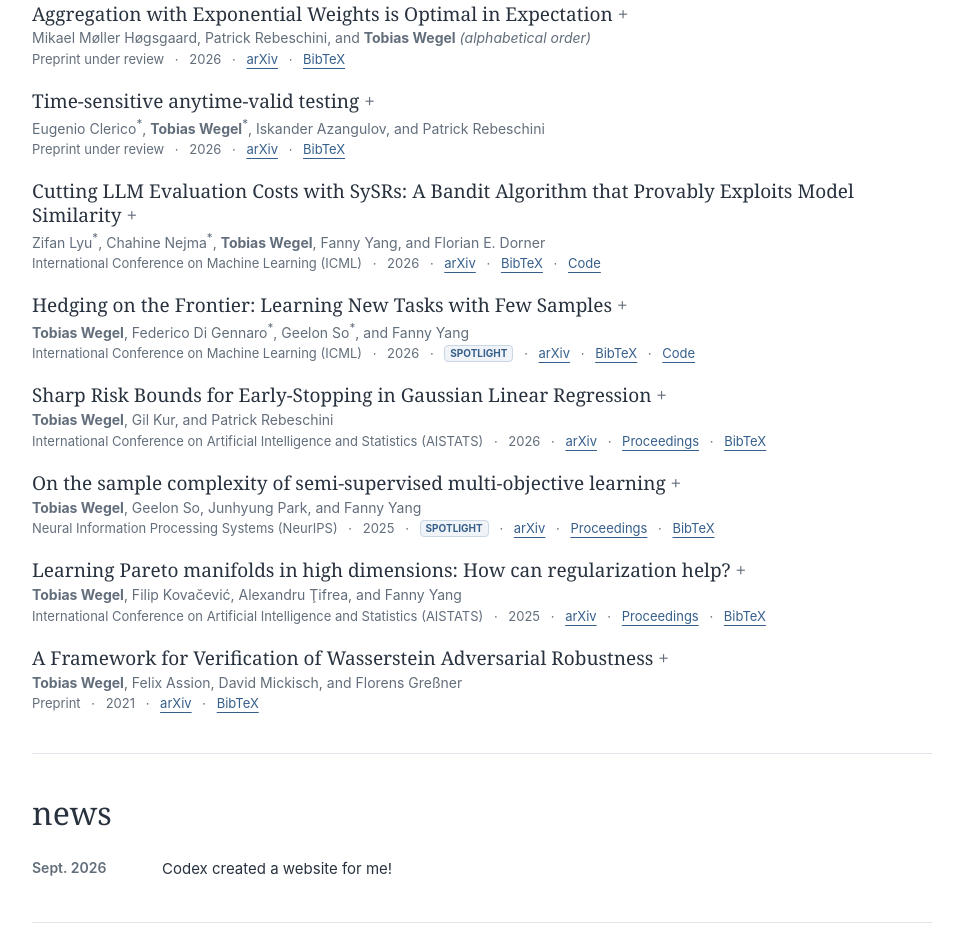
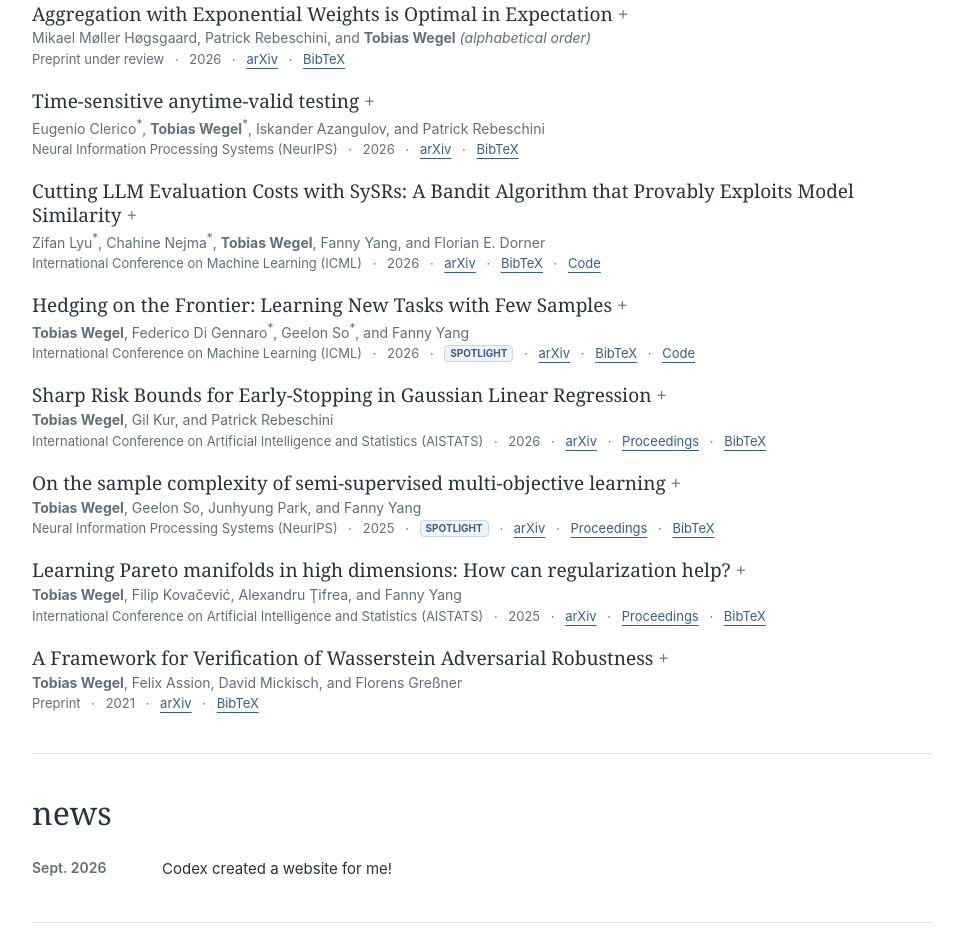
Before and after one commit to tobiaswegel/tobiaswegel.github.io, a plain HTML site: page index.html in a window 1280 px wide. Shown: the part 984-1924 px from the top of the page, without its empty margins (158-1121 px from the left). Drawn offline with nearby package versions, Linux system fonts and the light colour scheme.

Commit message:
Update website

```diff
--- a/index.html
+++ b/index.html
@@ -139,7 +139,7 @@
             <article>
               <h3><button class="paper-toggle" type="button" id="title-2605-06521" aria-expanded="false" aria-controls="abstract-2605-06521">Time-sensitive anytime-valid testing</button></h3>
               <p class="authors">Eugenio Clerico<sup>*</sup>, <strong>Tobias Wegel</strong><sup>*</sup>, Iskander Azangulov, and Patrick Rebeschini</p>
-              <p class="metadata">Preprint under review <span aria-hidden="true">·</span> 2026 <span aria-hidden="true">·</span> <a href="https://arxiv.org/abs/2605.06521" target="_blank" rel="noopener noreferrer">arXiv</a> <span aria-hidden="true">·</span> <button type="button" class="copy-bibtex" data-citation="bibtex-2605-06521" aria-label="Copy BibTeX citation">BibTeX</button></p>
+              <p class="metadata">Neural Information Processing Systems (NeurIPS) <span aria-hidden="true">·</span> 2026 <span aria-hidden="true">·</span> <a href="https://arxiv.org/abs/2605.06521" target="_blank" rel="noopener noreferrer">arXiv</a> <span aria-hidden="true">·</span> <button type="button" class="copy-bibtex" data-citation="bibtex-2605-06521" aria-label="Copy BibTeX citation">BibTeX</button></p>
               <div class="paper-abstract" id="abstract-2605-06521" role="region" aria-labelledby="title-2605-06521" hidden>
                 <p>Anytime-valid tests allow evidence to be checked during data collection: one can either continue testing or stop and reject the null while still controlling type-I error. Yet, in many applications rejection is useful only if it comes soon enough. We introduce a time-sensitive testing-by-betting framework that favours early rejection by assigning rewards to rejection times and maximising their expected value under a given alternative. This encompasses hard deadlines and softer time preferences. The resulting optimal control problem admits a Bellman representation in terms only of time and evidence against the null, rather than the full history. For hard deadlines, the simple-vs-simple case reduces to a finite-horizon Neyman--Pearson problem and identify the corresponding optimal e-process. Furthermore, we show that exponentially decaying rewards admit a stationary approximation, yielding the exponential-decay-optimal (EDO) criterion: a finite-time-scale counterpart to the classical growth-rate-optimal (GRO) viewpoint in anytime-valid statistics, with the GRO criterion recovered in the large-time-scale limit.</p>
               </div>
```
